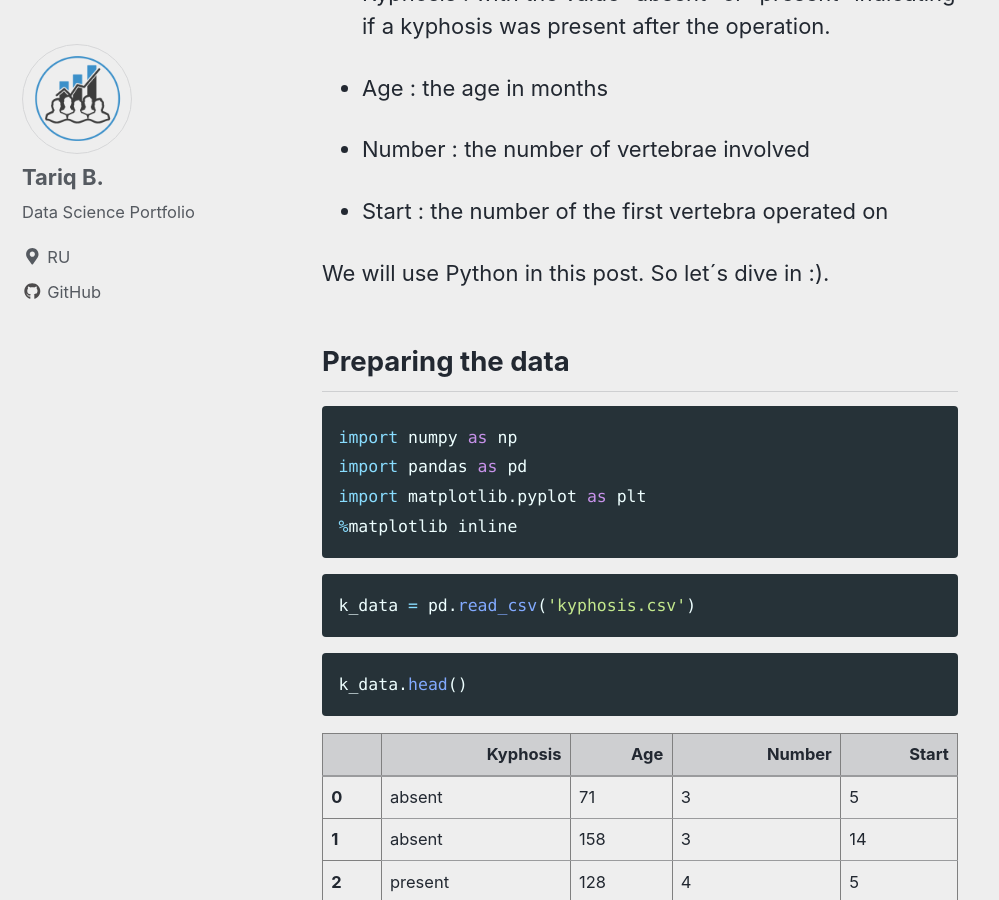
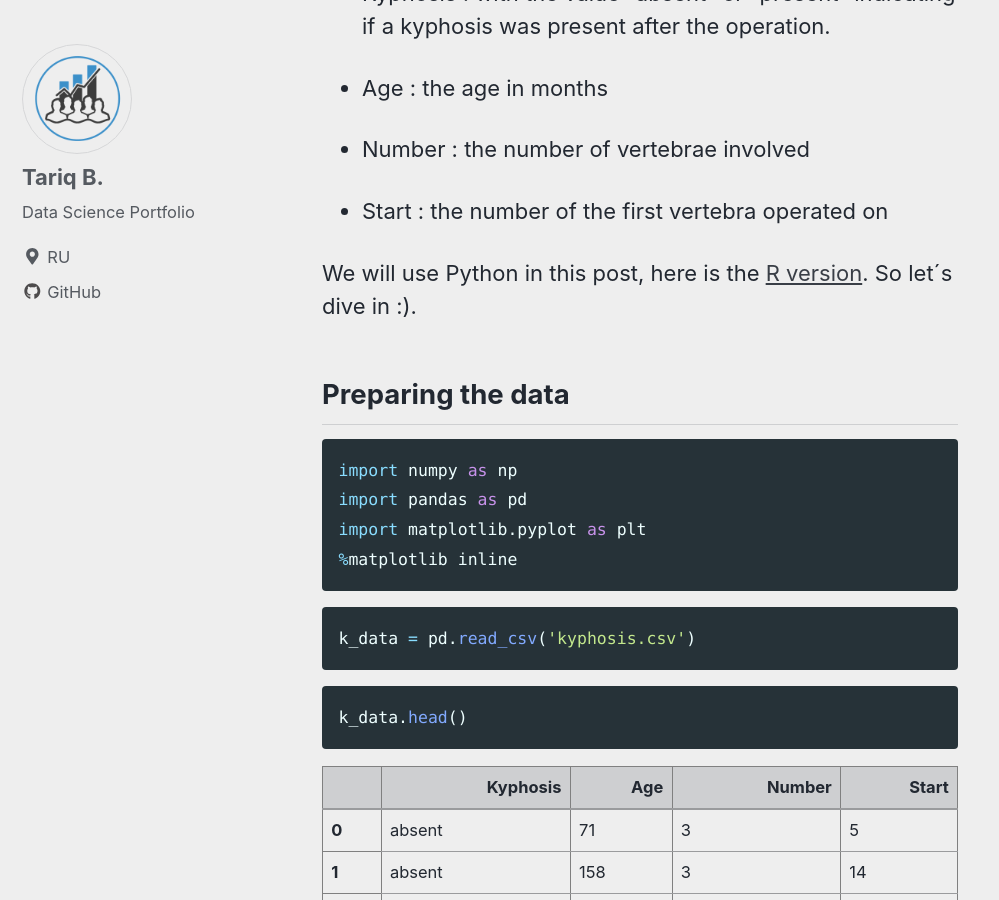
Before and after one commit to TariqGon/TariqGon.github.io, a Jekyll site: the page built from _posts/2018-03-16- A_Simple_Prediction_With_Decision_Trees_And_Random_Forests.md, in a window 1280 px wide and 900 px high, scrolled down 1538 px. Shown: the whole window, without its empty margins (0-999 px from the left). Built offline with Jekyll 4.4.1, drawn with Linux system fonts in a browser that asks for light colours; nearby versions of some CDN libraries.

Commit message:
new commit

```diff
--- a/_posts/2018-03-16- A_Simple_Prediction_With_Decision_Trees_And_Random_Forests.md
+++ b/_posts/2018-03-16- A_Simple_Prediction_With_Decision_Trees_And_Random_Forests.md
@@ -28,7 +28,7 @@ The  [data](https://forge.scilab.org/index.php/p/rdataset/source/tree/master/csv
 
 * Start : the number of the first vertebra operated on
 
-We will use Python in this post. So let´s dive in :).
+We will use Python in this post, here is the [R version]({% post_url 2018-03-17- R - A_Simple_Prediction_With_Decision_Trees_And_Random_Forests %}). So let´s dive in :).
 
 ## Preparing the data
 
```
Also changed, not shown: _posts/2018-03-17- R - A_Simple_Prediction_With_Decision_Trees_And_Random_Forests.md (+6 -5 lines).
